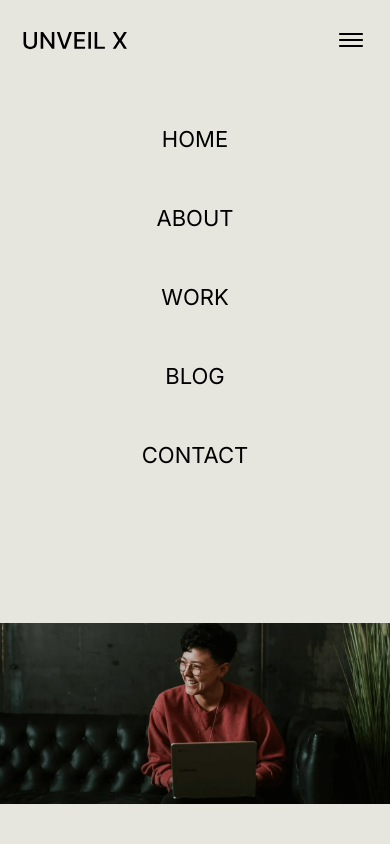
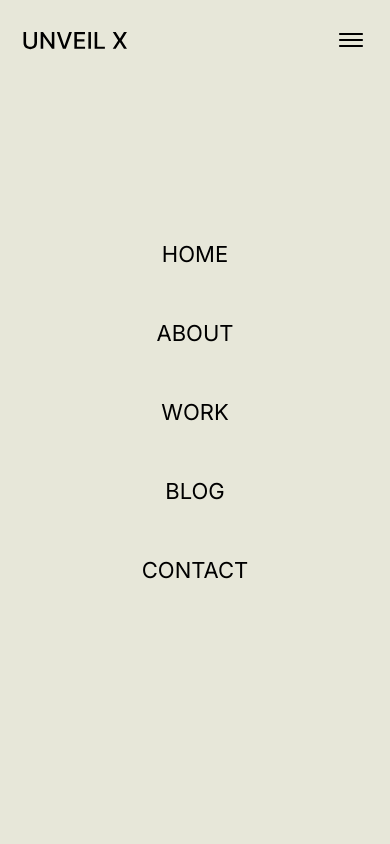
Before and after one commit to chinmayweb3/unveilx-portfolio, a React (Vite) app: page /about in a window 390 px wide. Both pictures are taken after a click on the element 350 px from the left and 40 px from the top of the page. Shown: the top 844 px of the page. Built offline with nearby package versions, Linux system fonts and the light colour scheme.

Commit message:
Updated FirstSection and Navbar components: added Translation component to FirstSection, changed animation duration and added ease to Navbar

```diff
--- a/src/about/firstSection.tsx
+++ b/src/about/firstSection.tsx
@@ -1,10 +1,12 @@
 import { ButtonField } from '../components/buttons';
+import Translation from '../components/translation';
 
 const FirstSection = () => {
   return (
     <section className="w-full bg-gray2 px-[60px] pb-[60px] text-black msm:px-[6%] msm:pb-[40px]">
       <div className="mx-auto max-w-[1280px] py-[2rem]">
         <div className="flex flex-col items-center justify-start text-center">
+          <Translation sideRun="-y">
             <h1 className="mb-[10px] mt-[20px] pb-[16px] font-Thunder text-[10rem] font-semibold uppercase leading-[1.1] mlg:text-[7rem] msm:text-[3rem]">
               bringing{' '}
               <span className="inline-block msm:h-[40px]">
@@ -12,6 +14,7 @@ const FirstSection = () => {
               </span>{' '}
               best design solutions
             </h1>
+          </Translation>
           <p className="max-w-[56rem] text-[1.5rem] text-gray3 msm:text-[1.25rem]">
             Lorem ipsum dolor sit amet, consectetur adipiscing elit. Suspendisse varius enim in eros elementum tristique. Duis
             cursus, mi quis viverra ornare, eros dolor interdum nulla, ut commodo diam libero vitae erat.
--- a/src/components/navbar.tsx
+++ b/src/components/navbar.tsx
@@ -71,9 +71,10 @@ const Mobile = React.memo(({ css, setcss }: { css: any; setcss: any }) => {
             animate={{ y: 0 }}
             exit={{ y: '-100%' }}
             transition={{
-              duration: 0.2,
+              duration: 0.4,
+              ease: 'easeOut',
             }}
-            className={`absolute left-0 top-0 flex h-[100vh] w-full flex-col items-center justify-center gap-[30px] pb-[250px] text-[22px] bg-${css.bg} text-${css.color}`}
+            className={`absolute left-0 top-0 z-[1] flex h-[100vh] w-full flex-col items-center justify-center gap-[30px] pb-[5%] text-[22px] bg-${css.bg} saturate-[2] text-${css.color}`}
           >
             {navList.map((n, i) => {
               if (!n.path) {
```
Lines whose indentation alone changed are shown as unchanged.
